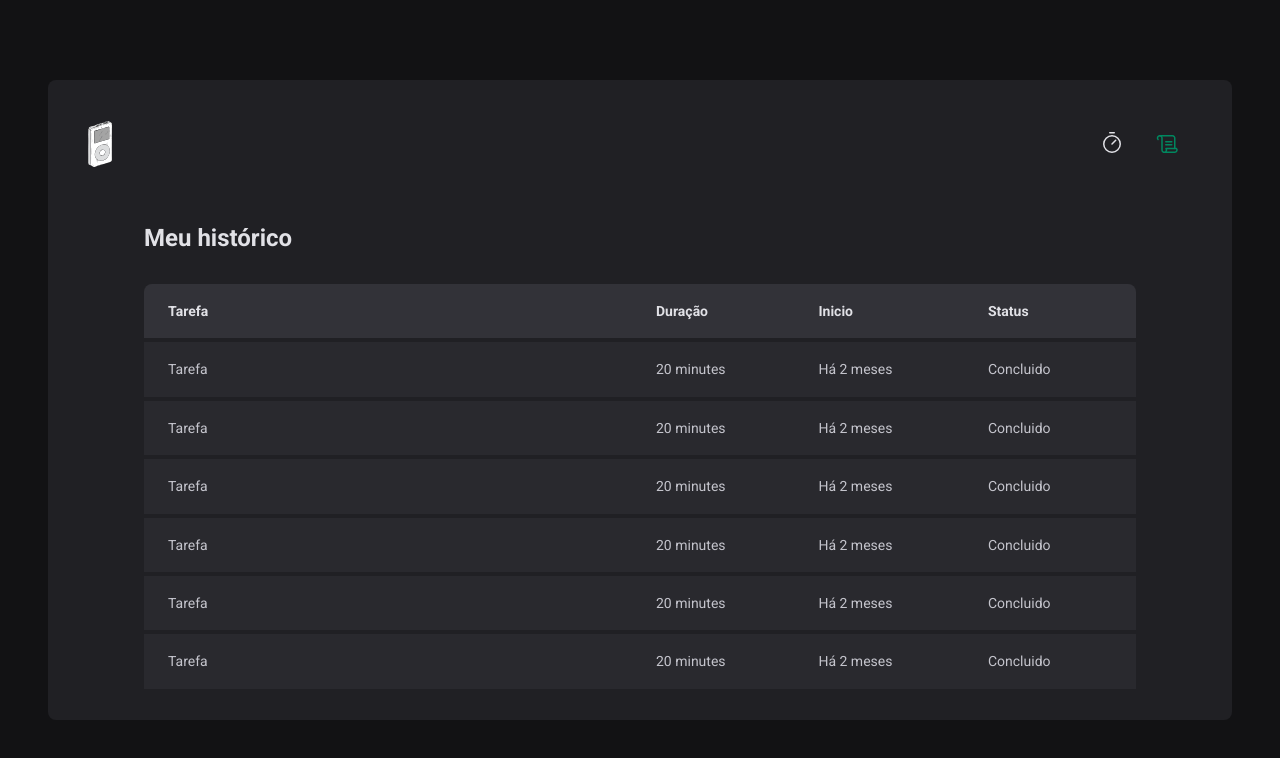
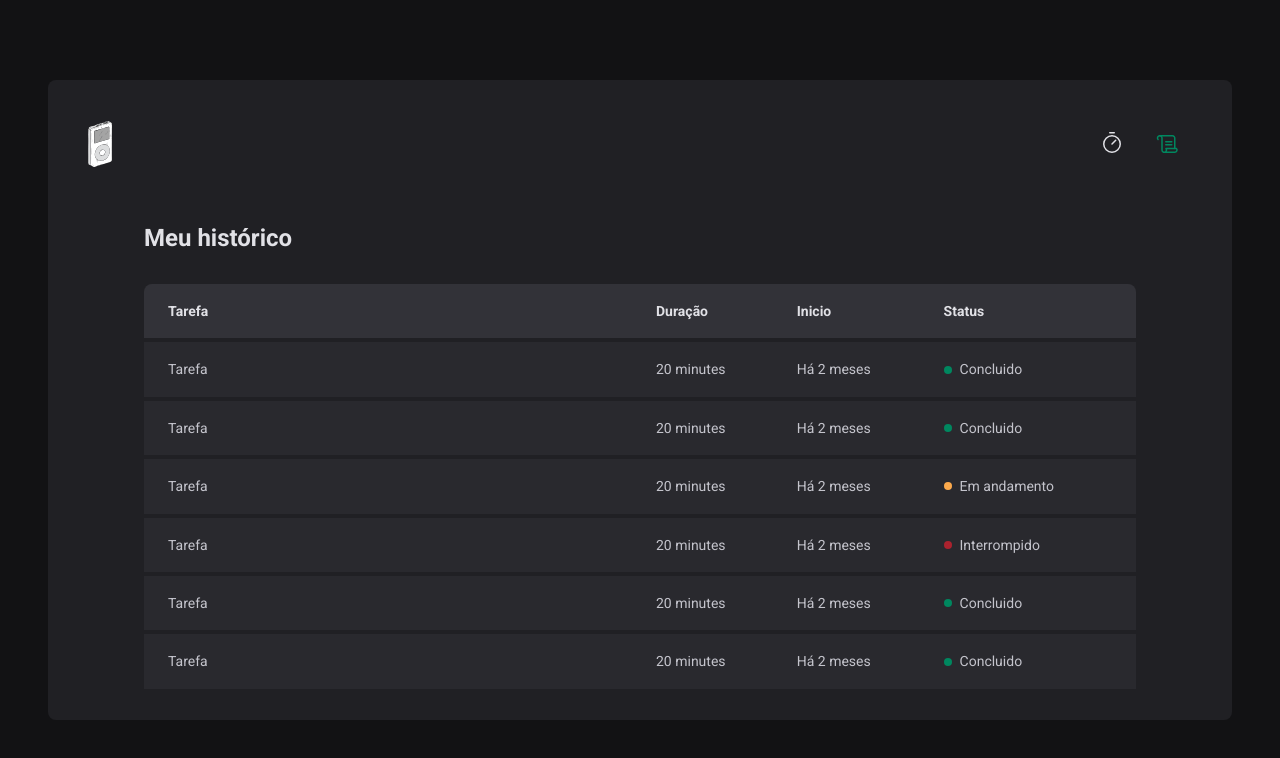
Before and after one commit to Kaue-G/Timer-Pomodoro, a React (Vite) app: page /history in a window 1280 px wide. Shown: the top 758 px of the page. Built offline with nearby package versions, Linux system fonts and the light colour scheme.

Commit message:
status task

```diff
--- a/src/pages/History/index.tsx
+++ b/src/pages/History/index.tsx
@@ -1,4 +1,4 @@
-import { HistoryContainer, HistoryList } from './styles';
+import { HistoryContainer, HistoryList, Status } from './styles';
 
 export function History() {
   return (
@@ -20,37 +20,49 @@
               <td>Tarefa</td>
               <td>20 minutes</td>
               <td>Há 2 meses</td>
-              <td>Concluido</td>
+              <td>
+                <Status statusColor="green">Concluido</Status>
+              </td>
             </tr>
             <tr>
               <td>Tarefa</td>
               <td>20 minutes</td>
               <td>Há 2 meses</td>
-              <td>Concluido</td>
+              <td>
+                <Status statusColor="green">Concluido</Status>
+              </td>
             </tr>
             <tr>
               <td>Tarefa</td>
               <td>20 minutes</td>
               <td>Há 2 meses</td>
-              <td>Concluido</td>
+              <td>
+                <Status statusColor="yellow">Em andamento</Status>
+              </td>
             </tr>
             <tr>
               <td>Tarefa</td>
               <td>20 minutes</td>
               <td>Há 2 meses</td>
-              <td>Concluido</td>
+              <td>
+                <Status statusColor="red">Interrompido</Status>
+              </td>
             </tr>
             <tr>
               <td>Tarefa</td>
               <td>20 minutes</td>
               <td>Há 2 meses</td>
-              <td>Concluido</td>
+              <td>
+                <Status statusColor="green">Concluido</Status>
+              </td>
             </tr>
             <tr>
               <td>Tarefa</td>
               <td>20 minutes</td>
               <td>Há 2 meses</td>
-              <td>Concluido</td>
+              <td>
+                <Status statusColor="green">Concluido</Status>
+              </td>
             </tr>
           </tbody>
         </table>
--- a/src/pages/History/styles.ts
+++ b/src/pages/History/styles.ts
@@ -60,3 +60,26 @@
     }
   }
 `;
+
+const STATUS_COLORS = {
+  yellow: 'yellow-500',
+  red: 'red-500',
+  green: 'green-500',
+} as const;
+
+interface StatusProps {
+  statusColor: keyof typeof STATUS_COLORS;
+}
+export const Status = styled.span<StatusProps>`
+  display: flex;
+  align-items: center;
+  gap: 0.5rem;
+
+  &::before {
+    content: '';
+    width: 0.5rem;
+    height: 0.5rem;
+    border-radius: 9999px;
+    background: ${(props) => props.theme[STATUS_COLORS[props.statusColor]]};
+  }
+`;
```
